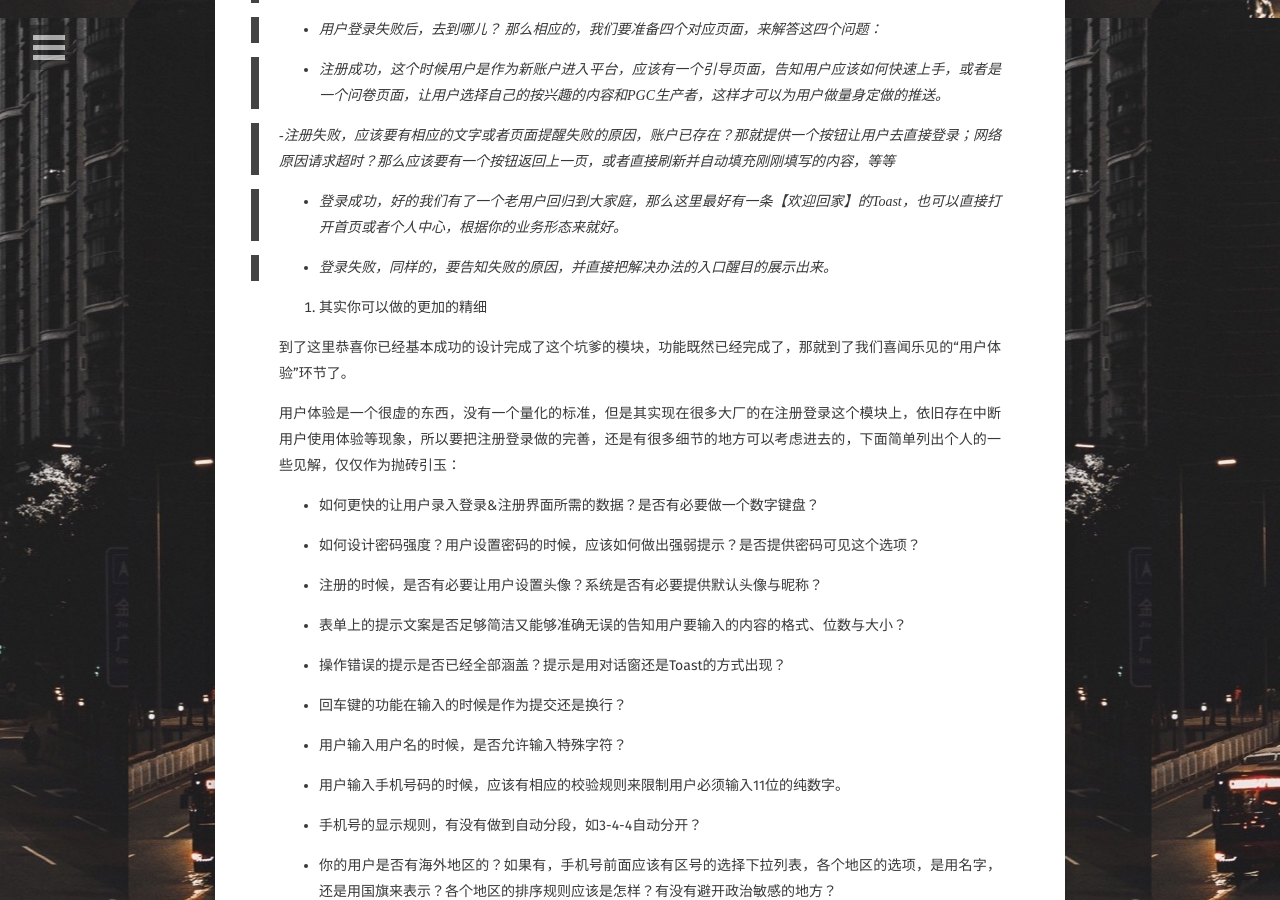
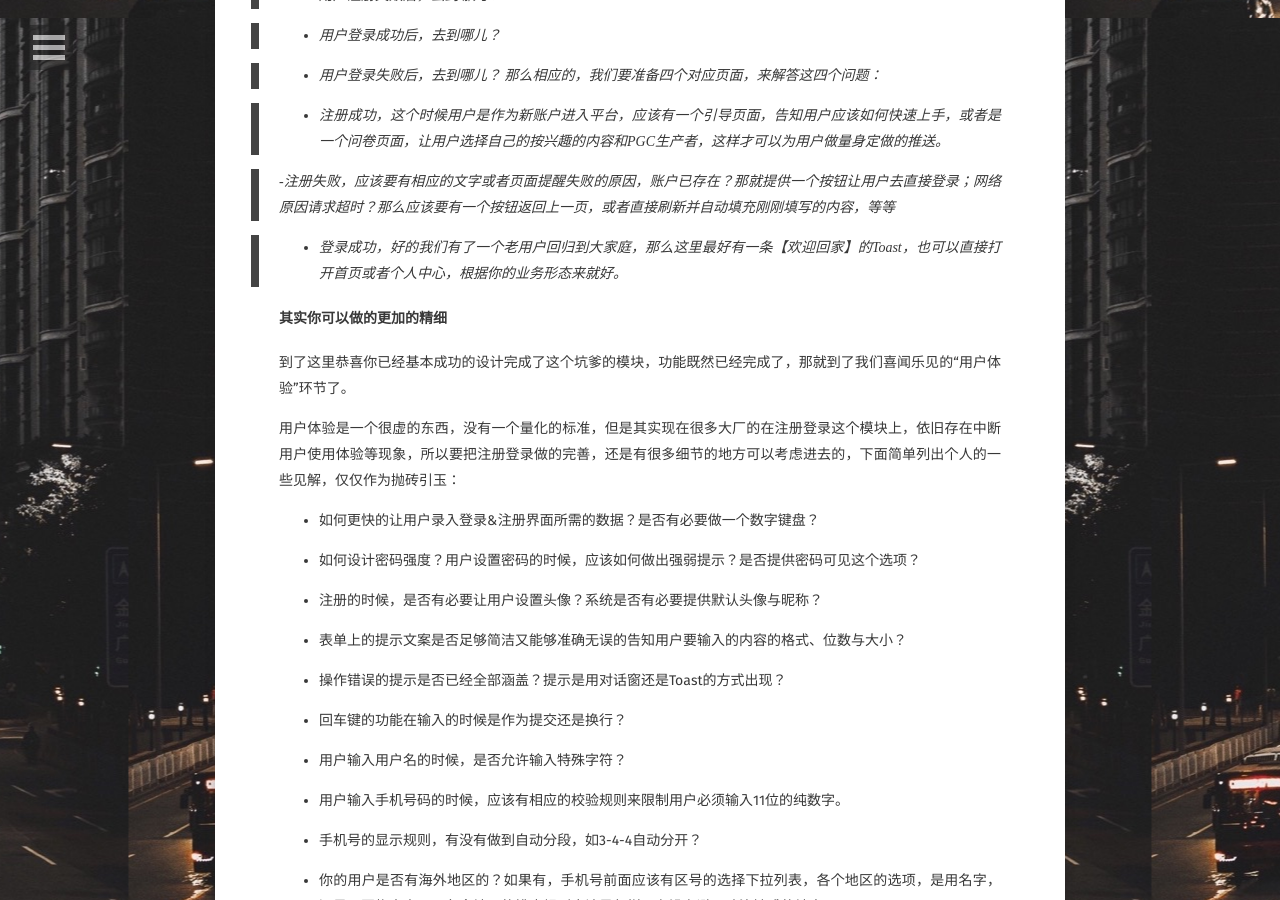
Before and after one commit to IvanCrancy/ivanming.github.io, a Jekyll site: the page built from _posts/2018-05-11-产品设计的一些小坑--关于登录与注册，产品经理应该知道的那些事儿.md, in a window 1280 px wide and 900 px high, scrolled down 9136 px. Built offline with Jekyll 4.4.1, drawn with Linux system fonts in a browser that asks for light colours; some web fonts are replaced; some of the changed lines change nothing that is shown.

Commit message:
update post

```diff
--- a/_posts/2018-05-11-产品设计的一些小坑--关于登录与注册，产品经理应该知道的那些事儿.md
+++ b/_posts/2018-05-11-产品设计的一些小坑--关于登录与注册，产品经理应该知道的那些事儿.md
@@ -51,7 +51,7 @@
 
 ![登录与注册](https://upload-images.jianshu.io/upload_images/7434288-666f42f879aef28f.png?imageMogr2/auto-orient/strip%7CimageView2/2/w/700)
 
-1. 账号注册
+#### 账号注册
 
 A· 账号密码组合注册
 
@@ -94,7 +94,7 @@
 
 相较于账号密码注册，第三方账号快捷注册和手机号码快捷注册是一种更快捷的账号注册方式。在网站或应用刚起步，用户量还不多的时候，可以这样使用。但在已有大量用户的情况下，采用这两种快捷注册的方式就需要谨慎对待，毕竟大多数用户在一个网站或应用平台中只希望维护一个账号。另外，也会平白无故给平台增添很多无效账号。
 
-2. 登录
+#### 登录
 
 A· 账号密码登录
 
@@ -127,7 +127,7 @@
 
 ![手机号登陆-填写验证码](https://upload-images.jianshu.io/upload_images/7434288-8ec93ac8aafe5b87.png?imageMogr2/auto-orient/strip%7CimageView2/2/w/327)
 
-2. 其他登录注册方式
+#### 其他登录注册方式
 
 除了上面列出的常规的方式之外，其实还有其他一些较为少用的方式，比如让用户主动发送特定的数字短信到特定的号码来验证身份信息并完成注册。
 
@@ -137,7 +137,7 @@
 
 除此之外，还有很多的新技术，比如声波识别、心率识别、虹膜识别等等，让我们拭目以待。
 
-3. 作为产品经理，如何为你的产品选择合适的登录注册方式？
+#### 作为产品经理，如何为你的产品选择合适的登录注册方式？
 
 A· 从你的目标用户开始入手
 
@@ -163,7 +163,7 @@
 
 三、如何把登录注册这个小事做的更好？
 
-1. 登录和注册必须要完成一个闭环
+#### 登录和注册必须要完成一个闭环
 
 选择了正确的登录方式之后，并不意味着我们已经完成了我们的工作，因为整个模块还没有完成闭环，为了完成闭环，我们应该先解决四个“去哪儿”
 
@@ -182,9 +182,7 @@
 
 > - 登录成功，好的我们有了一个老用户回归到大家庭，那么这里最好有一条【欢迎回家】的Toast，也可以直接打开首页或者个人中心，根据你的业务形态来就好。
 
-> - 登录失败，同样的，要告知失败的原因，并直接把解决办法的入口醒目的展示出来。
-
-2. 其实你可以做的更加的精细
+#### 其实你可以做的更加的精细
 
 到了这里恭喜你已经基本成功的设计完成了这个坑爹的模块，功能既然已经完成了，那就到了我们喜闻乐见的“用户体验”环节了。
 
@@ -225,7 +223,7 @@
 - 网页端登录时，是否可以允许APP端进行扫码快捷登录？
 ······
 
-3. 考虑其他业务部门的需求
+#### 考虑其他业务部门的需求
 
 是的，一款产品不单单要考虑用户的需求，你还要考虑到其他业务部门的需求。登录和注册既实现了功能和业务，也优化了用户体验，照理说可以打完收工了。不过，建议此时的产品经理主动出击，去了解、收集其他业务部门的需求。
 
```
